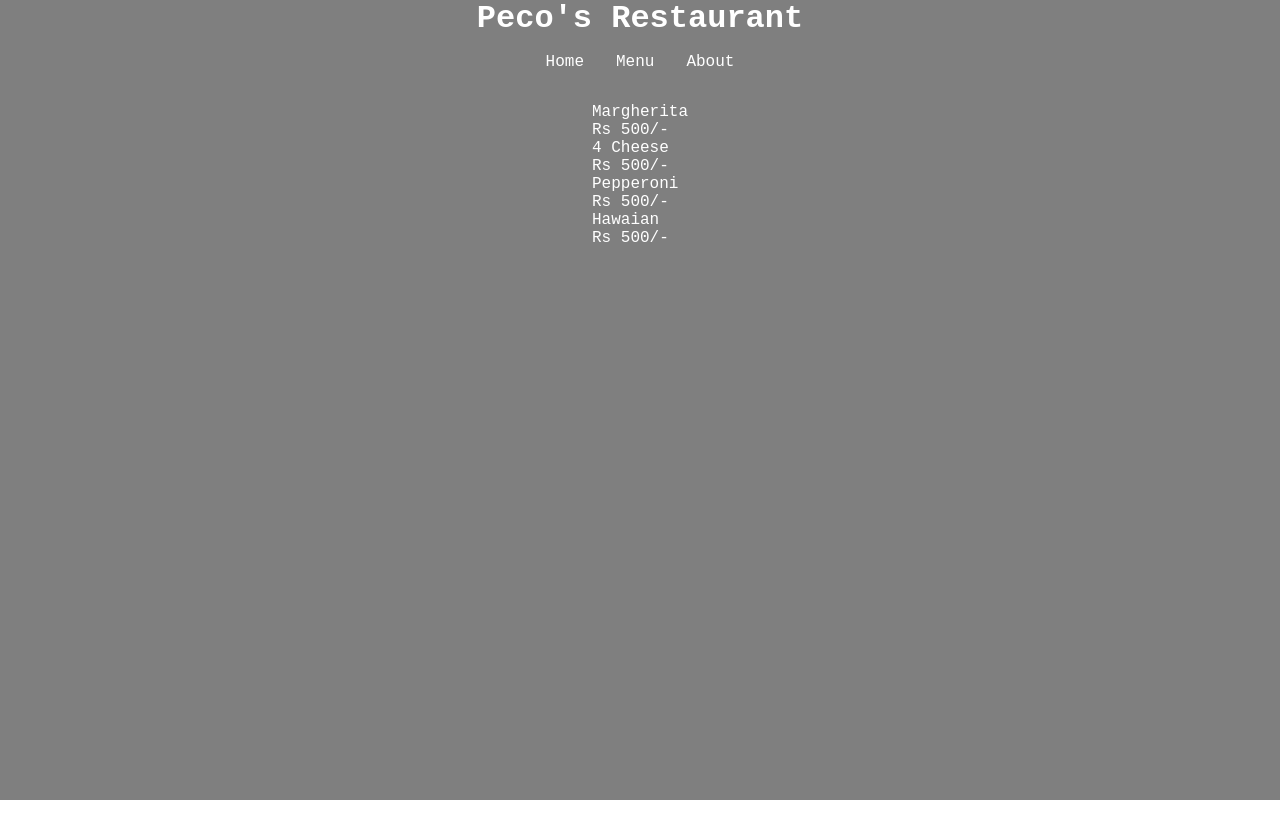
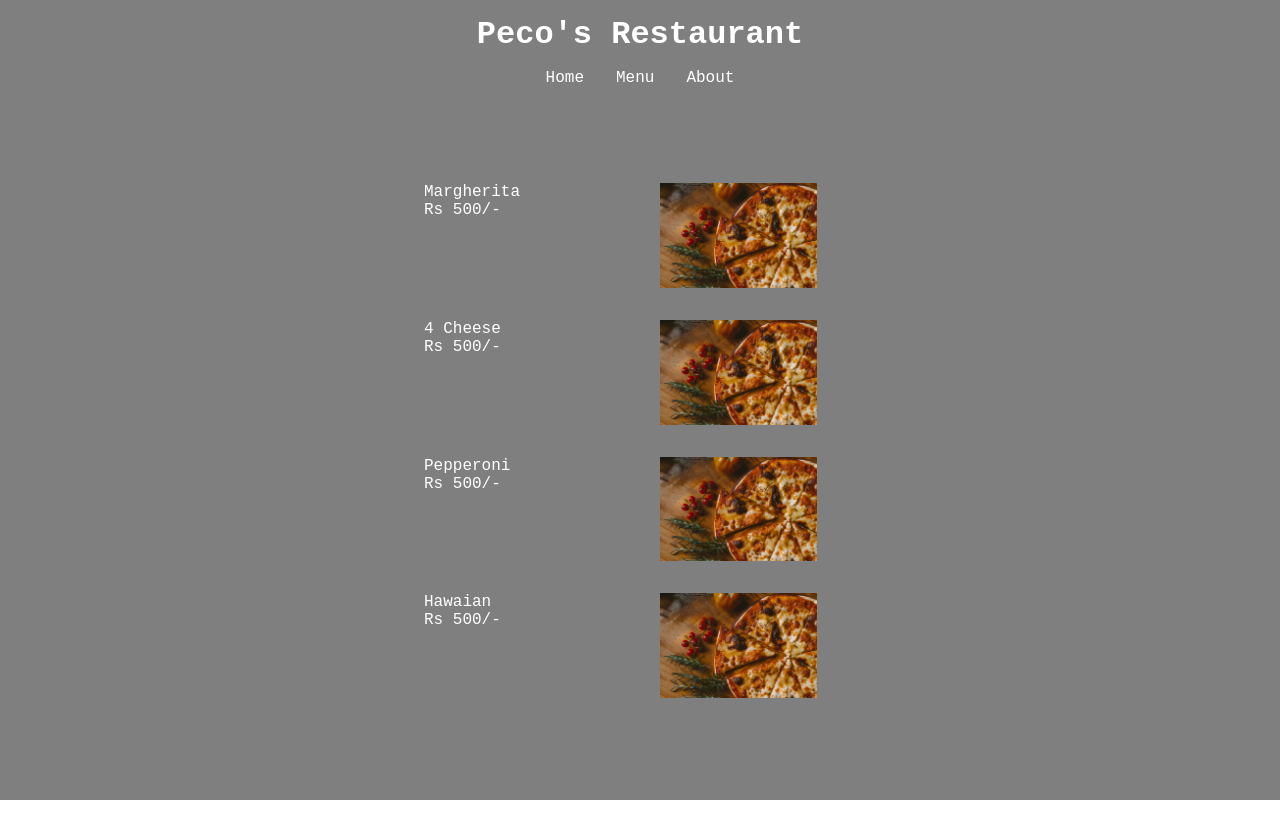
Before and after one commit to anythingoes/TOP-Restaurant_Page, a website built with webpack: page dist/index.html in a window 1280 px wide. Both pictures are taken after a click on the item "Menu". Built offline with nearby package versions, Linux system fonts and the light colour scheme; files whose address does not match are found by name.

Commit message:
Finalize project

```diff
--- a/src/about.js
+++ b/src/about.js
@@ -35,7 +35,9 @@ function contactUs() {
   section.append(heading, address);
 
   // STYLES
+  section.classList.add('address');
   heading.classList.add('sub-heading');
+  // address.classList.add('address');
 
   // CONTENT
   heading.textContent = 'Contact';
--- a/src/menu.js
+++ b/src/menu.js
@@ -12,7 +12,24 @@ function menuPage() {
 function menu() {
   const container = document.createElement('div');
   const heading = document.createElement('h2');
-  const menuList = ['Margherita', '4 Cheese', 'Pepperoni', 'Hawaian'];
+  const menuList = [
+    {
+      name: 'Margherita',
+      url: '../src/img/menu-card.jpg'
+    },
+    {
+      name: '4 Cheese',
+      url: '../src/img/menu-card.jpg'
+    },
+    {
+      name: 'Pepperoni',
+      url: '../src/img/menu-card.jpg'
+    },
+    {
+      name: 'Hawaian',
+      url: '../src/img/menu-card.jpg'
+    }
+  ];
 
   // STYLES
   container.classList.add('menu');
@@ -22,21 +39,7 @@ function menu() {
   heading.textContent = 'Menu';
 
   menuList.forEach(pizza => {
-    const card = document.createElement('div');
-    const name = document.createElement('p');
-    const price = document.createElement('p');
-
-    // STYLES
-    card.classList.add('card');
-    name.classList.add('card__heading');
-    price.classList.add('card__price');
-
-    // CONTENT
-    price.textContent = 'Rs 500/-';
-    name.textContent = pizza;
-
-    card.append(name, price);
-    container.appendChild(card);
+    container.appendChild(menuItemCard(pizza.name, pizza.url));
   });
 
   return container;
@@ -44,4 +47,33 @@ function menu() {
 
 
 
+function menuItemCard(name, imgURL) {
+  const card = document.createElement('div');
+  const itemName = document.createElement('p');
+  const itemPrice = document.createElement('p');
+  const itemImg = document.createElement('img');
+
+  // STYLES
+  card.classList.add('card');
+  itemName.classList.add('card__heading');
+  itemPrice.classList.add('card__price');
+  itemImg.classList.add('card__img');
+
+  // CONTENT
+  itemName.textContent = name;
+  itemPrice.textContent = 'Rs 500/-';
+
+  // Attributes
+  itemImg.setAttribute('src', imgURL);
+  itemImg.setAttribute('alt', `${itemName} pizza`);
+
+  card.append(itemName, itemPrice, itemImg);
+
+  console.log(itemImg);
+
+  return card;
+}
+
+
+
 export { menuPage };
--- a/src/style.css
+++ b/src/style.css
@@ -13,8 +13,8 @@ body {
 }
 
 header {
-  position: sticky;
-  top: 0;
+  padding: 1rem;
+
   display: flex;
   flex-direction: column;
   justify-content: center;
@@ -40,8 +40,10 @@ a:hover {
 
 main {
   height: 100vh;
+  width: 80vw;
+  margin: 0 auto;
   position: relative;
-  padding: 2rem;
+  padding: 5rem;
 
   color: white;
 
@@ -67,10 +69,42 @@ body * {
   z-index: 10;
 }
 
-section {
-  width: 85ch;
-  /* display: flex;
-  flex-direction: column;
-  justify-content: center;
-  align-items: center; */
+
+
+/* MENU PAGE */
+
+.card {
+  width: 50%;
+  margin: 0 auto;
+  display: grid;
+  grid-template-columns: 1.2fr 1fr;
+  grid-template-areas:
+    "name photo"
+    "price photo"
+    ". photo";
 }
+
+.card__img {
+  grid-area: photo;
+  width: 80%;
+  /* place-self: start; */
+}
+
+.card__heading {
+  grid-area: name;
+}
+
+.card__price {
+  grid-area: price;
+}
+
+.menu>*+* {
+  margin-top: 2rem;
+}
+
+
+/* ABOUT PAGE */
+
+.address {
+  margin-right: auto;
+}
--- a/webpack.config.js
+++ b/webpack.config.js
@@ -22,6 +22,10 @@ module.exports = {
         test: /\.(png|svg|jpg|jpeg|gif)$/i,
         type: 'asset/resource',
       },
+      {
+        test: /\.(jpe?g|png|gif|svg)$/i,
+        type: "asset",
+      },
     ],
   },
 };
```
Also changed, not shown: package.json (+10 -0 lines), dist/index.bundle.js, dist/menu.bundle.js (added), 1 other file.
